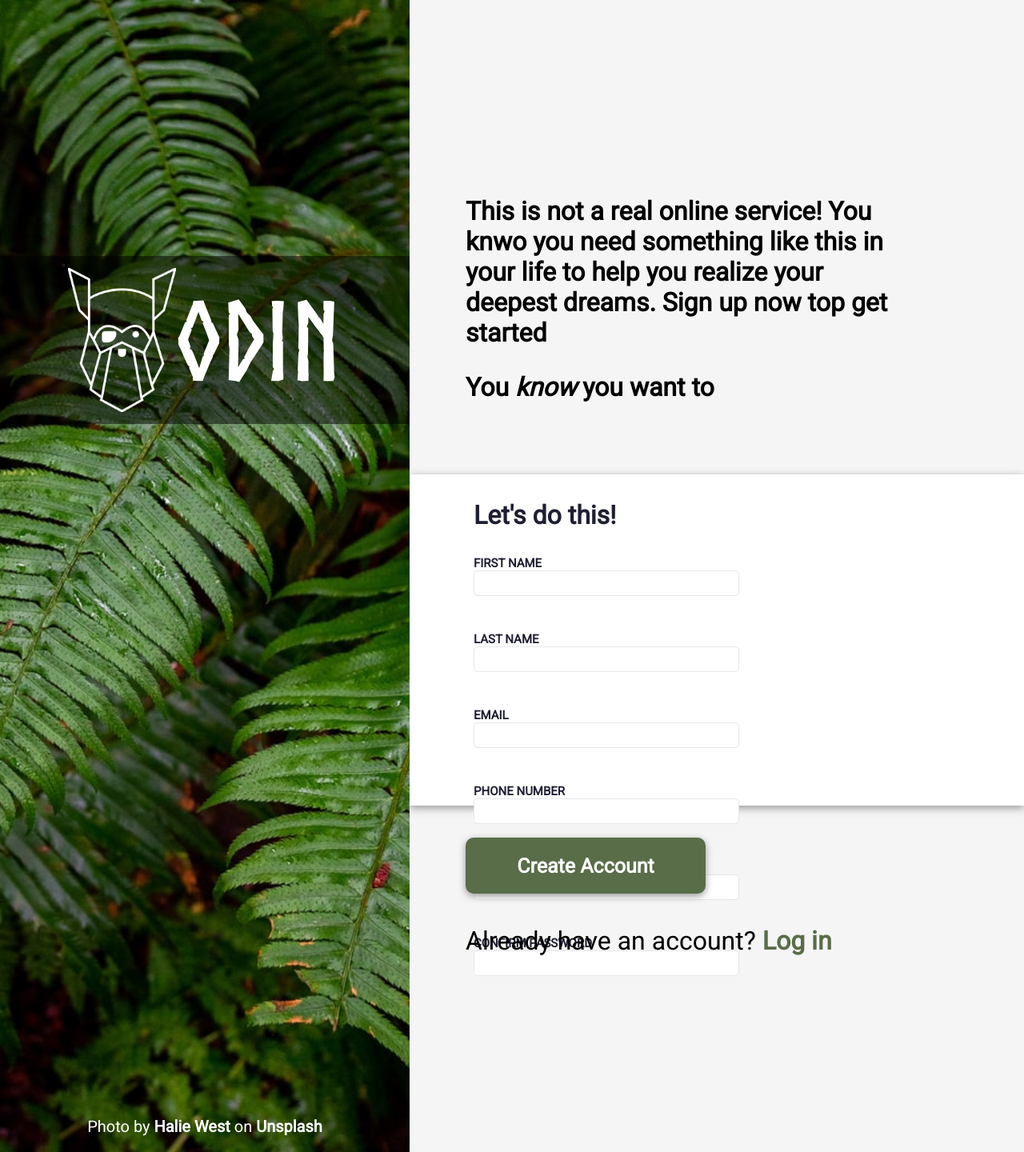
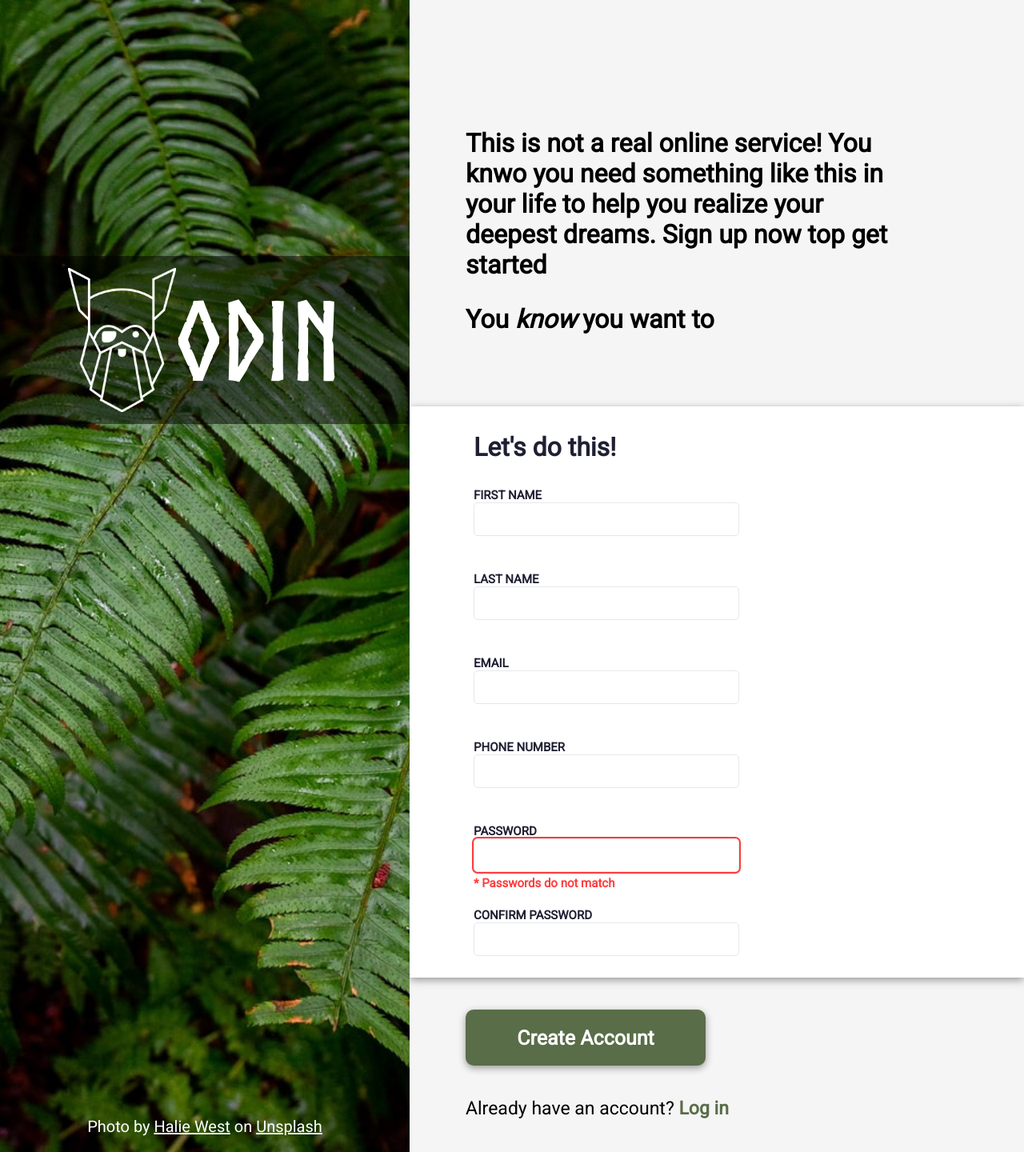
Before and after one commit to Jonathan-Foo/sign-up-form, a plain HTML site: page index.html in a window 1280 px wide. Shown: the whole page at 80% size. Drawn offline with Linux system fonts and the light colour scheme.

Commit message:
Added media query

```diff
--- a/index.html
+++ b/index.html
@@ -48,7 +48,7 @@
                 </div>
                 <div>
                   <label for="email">EMAIL</label>
-                  <input type="email" id="email" name="user_email" />
+                  <input type="email" id="email" name="user_email" required/>
                 </div>
                 <div>
                   <label for="phoneNumber">PHONE NUMBER</label>
@@ -56,7 +56,8 @@
                 </div>
                 <div>
                   <label for="password">PASSWORD</label>
-                  <input type="password" id="password" name="user_password" required/>
+                  <input type="password" id="password" class="error" name="user_password" required/>
+                  <span></span>
                 </div>
                 <div>
                   <label for="confirmPassword">CONFIRM PASSWORD</label>
@@ -73,7 +74,7 @@
               <button type="submit">Create Account</button>
 
               <p>Already have an account?
-                  <a href="http://" target="_blank" rel="noopener noreferrer"> Log in</a>
+                  <a id="login" href="http://" target="_blank" rel="noopener noreferrer"> Log in</a>
                 </p>
           </div>
         </form>
--- a/style.css
+++ b/style.css
@@ -72,7 +72,7 @@ body {
 }
 
 .hook {
-  margin: 245px 170px 90px 70px;
+  margin: 28vh 170px 90px 70px;
   font-weight: bold;
 }
 
@@ -84,7 +84,8 @@ body {
   font-weight: bold;
   color: rgb(31, 31, 51);
   background-color: white;
-  padding: 1em 2.5em;
+  padding-block: 1em;
+  padding-left: 2.5em;
   box-shadow: 0px 3px 10px rgb(150, 150, 150);
   height: 350px;
 }
@@ -107,7 +108,7 @@ body {
 
 div > input {
   width: 330px;
-  height: 30px;
+  height: 40px;
 }
 
 #create-account {
@@ -128,7 +129,11 @@ div > input {
   box-shadow: 0px 3px 10px rgb(150, 150, 150);
 }
 
-p > a {
+#create-account > p {
+  font-size: 23px;
+}
+
+#login {
   text-decoration: none;
   font-weight: bold;
   color: #596d48;
@@ -139,6 +144,7 @@ input {
   appearance: none;
   border-radius: 5px;
   border: 1px solid #e5e7eb;
+  position: relative;
 }
 
 input:focus {
@@ -149,3 +155,28 @@ input:focus {
 .error {
   outline: 2px solid #ff3c3c;
 }
+
+.error + span:after {
+  position: absolute;
+  content: "* Passwords do not match";
+  color: #ff3c3c;
+  width: 200px;
+  height: 100px;
+  transform: translateY(5%);
+}
+
+@media only screen and (max-width: 1500px) {
+  .hook {
+    margin-top: 20vh;
+  }
+  .sign-up {
+    height: 650px;
+  }
+}
+
+@media only screen and (max-width: 1200px) {
+  .hook {
+    margin-top: 5vh;
+    font-size: 1em;
+  }
+}
```
